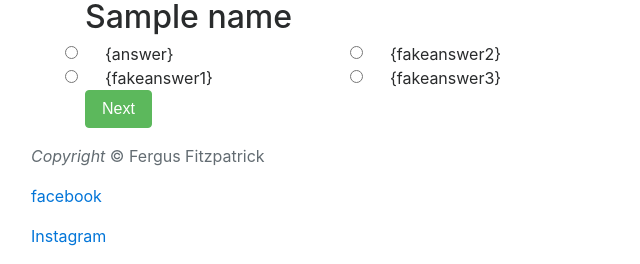
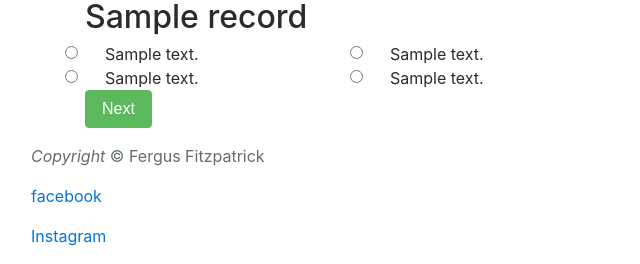
Before and after one commit to FergusFitzpatrick/Kwizz, a Flask app: template templates/quiztemplate.html in a window 1280 px wide. Shown: the part 739-1003 px from the top of the page, without its empty margins (0-640 px from the left). Run offline with Flask 2, Linux system fonts and the light colour scheme; the template is opened without the code that fills it: most values are stand-ins (such as "Sample title", 1, 10 or a date in 2020); some libraries are stand-ins or nearby versions.

Commit message:
inserted values into postgres databse. Incorporated the quiz template and database retrieval information.

```diff
--- a/app.py
+++ b/app.py
@@ -4,17 +4,12 @@ from flask import Flask, render_template, request
 from sqlalchemy import create_engine
 from sqlalchemy.orm import scoped_session, sessionmaker
 
+
+engine = create_engine('postgresql://ferguspatrick:tiger@localhost:5432/Kwizz')
+db = scoped_session(sessionmaker(bind=engine))
+
 app = Flask(__name__)
 
-engine = create_engine(os.getenv("DATABASE_URL"))
-db = scoped_session(sessionmaker(bind=engine))
-
-def main():
-    f = open("questions.csv")
-    reader = csv.reader(f)
-    for id,name,answer,fakeanswer1,fakeanswer2,fakeanswer3,category,image in reader:
-		db.execute("INSERT INTO questions (id, name, answer, fakeanswer1, fakeanswer2, fakeanswer3, category, image) VALUES (:id, :name, :answer, :fakeanswer1, :fakeanswer2, :fakeanswer3, :category, :image)",
-			{"id": id, "name": name, "answer": answer, "fakeanswer1": fakeanswer1, "fakeanswer2": fakeanswer2, "fakeanswer3": fakeanswer3, "category": category, "image": image})
 
 @app.route('/')
 def index():
@@ -26,11 +21,14 @@ def quizStart():
 	title = "Let's Start!"
 	return render_template("quizstart.html", title=title)
 
-@app.route('/quiz', methods=['POST'])
-def quiz():
-	name = request.form.get('name')
-	category = request.form.get('category')
-	return render_template("quiztemplate.html", name=name, category=category)
+@app.route('/initQuiz', methods=['POST', 'GET'])
+def initQuiz():
+    count = 1
+    title = (f"Q. {count}")
+    name = request.form.get('name')
+    category = request.form.get('category')
+    record = db.execute("SELECT * FROM questions").fetchone()
+    return render_template("quiztemplate.html", title=title, record=record, name=name, category=category)
 
 
 if __name__ == '__main__':
--- a/templates/layout.html
+++ b/templates/layout.html
@@ -5,7 +5,7 @@
         <meta charset="utf-8">
         <meta name="viewport" content="width=device-width, initial-scale=1, shrink-to-fit=no">
         <link rel="stylesheet" href="https://maxcdn.bootstrapcdn.com/bootstrap/4.0.0-beta.3/css/bootstrap.min.css" integrity="sha384-Zug+QiDoJOrZ5t4lssLdxGhVrurbmBWopoEl+M6BdEfwnCJZtKxi1KgxUyJq13dy" crossorigin="anonymous">
-        <link rel="stylesheet" type="text/css" href="http://localhost:8080/Kwizz/css/main.css?id=<?php echo $versioncontrol; ?>">
+        <link rel="stylesheet" type="text/css" href="/static/css/main.css?id=<?php echo $versioncontrol; ?>">
     </head>
     <body>
     </body>
--- a/templates/nav.html
+++ b/templates/nav.html
@@ -1,5 +1,6 @@
 {% include "layout.html" %}
 
+{% block title %}{% endblock %}
 <header class="container-fluid">
 
   <!-- Brand Title bar -->
--- a/templates/quizstart.html
+++ b/templates/quizstart.html
@@ -2,7 +2,7 @@
 
 {% block body %}
 <h1>Lets start the Quiz!</h1>
-  <form action="{{ url_for('quiz') }}" method="POST">
+  <form action="{{ url_for('initQuiz') }}" method="POST">
     <div class="form-group">
       <label>Please Enter you name:</label>
       <input class="form-control" type="text" placeholder="Player 1" name="name">
--- a/templates/quiztemplate.html
+++ b/templates/quiztemplate.html
@@ -1,34 +1,37 @@
 {% extends "nav.html" %}
 
+{% block title %}{% endblock %}
+
 {% block body %}
-<h2>question:</h2>
-<h4>{{ category }}</h4>
+<h2 class="float-right"><span style="color: lightgrey;">{{ name }}</span></h2>
+<h2>Q: {{ count }}</h2>
+<h4>{{ record.category }}</h4>
 <div class="imageQuestion">
-  <img style="width: 300px; height:300px;" src="img/quizimages/{image}" alt="">
+  <img style="width: 300px; height:300px;" src="/static/quizimages/"{{ record.image }} alt="">
 </div>
 <div class="questionBox">
-  <h2>{{ name }}</h2>
+  <h2>{{ record.name }}</h2>
 </div>
 <div class="answerBox">
   <form>
     <div class="row">
       <div class="col-lg-3 col-sm-6">
         <input class="form-check-input" type="radio" name="answer" value="A">
-        <label class="form-check-label" for="">{answer}</label>
+        <label class="form-check-label" for="">{{ record.answer }}</label>
       </div>
       <div class="col-lg-3 col-sm-6">
         <input class="form-check-input" type="radio" name="answer" value="B">
-        <label class="form-check-label" for="">{fakeanswer2}</label>
+        <label class="form-check-label" for="">{{ record.fakeanswer2 }}</label>
       </div>
     </div>
     <div class="row">
       <div class="col-lg-3 col-m-6">
         <input class="form-check-input" type="radio" name="answer" value="C">
-        <label class="form-check-label" for="">{fakeanswer1}</label>
+        <label class="form-check-label" for="">{{ record.fakeanswer1 }}</label>
       </div>
       <div class="col-lg-3 col-sm-6">
         <input class="form-check-input" type="radio" name="answer" value="D">
-        <label class="form-check-label" for="">{fakeanswer3}</label>
+        <label class="form-check-label" for="">{{ record.fakeanswer3 }}</label>
       </div>
     </div>
   </form>
```
Also changed, not shown: templates/index.html (+11 -4 lines).
